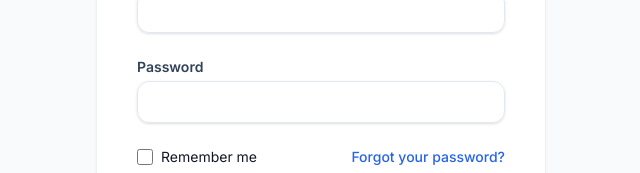
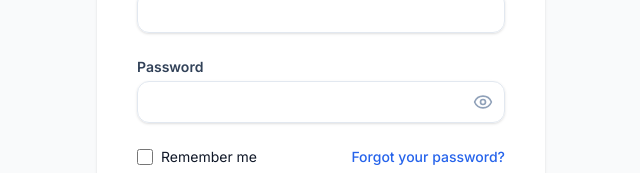
Before and after one commit to kadioko/KodiFlow, a Next.js app: page /auth/login in a window 1280 px wide. Shown: the part 330-503 px from the top of the page, without its empty margins (319-959 px from the left). Built offline with nearby package versions, Linux system fonts and the light colour scheme.

Commit message:
Add login password visibility toggle

```diff
--- a/src/app/auth/login/page.tsx
+++ b/src/app/auth/login/page.tsx
@@ -4,11 +4,13 @@
 import { useRouter } from 'next/navigation'
 import Link from 'next/link'
 import { createClient } from '@/lib/supabase/client'
+import { Eye, EyeOff } from 'lucide-react'
 
 export default function LoginPage() {
   const router = useRouter()
   const [email, setEmail] = useState('')
   const [password, setPassword] = useState('')
+  const [showPassword, setShowPassword] = useState(false)
   const [loading, setLoading] = useState(false)
   const [error, setError] = useState('')
 
@@ -62,16 +64,26 @@
           <label htmlFor="password" className="label">
             Password
           </label>
+          <div className="relative">
             <input
               id="password"
               name="password"
-            type="password"
+              type={showPassword ? 'text' : 'password'}
               autoComplete="current-password"
               required
               value={password}
               onChange={(e) => setPassword(e.target.value)}
-            className="input"
+              className="input pr-12"
             />
+            <button
+              type="button"
+              onClick={() => setShowPassword((current) => !current)}
+              className="absolute inset-y-0 right-0 flex items-center px-3 text-slate-400 hover:text-slate-700"
+              aria-label={showPassword ? 'Hide password' : 'Show password'}
+            >
+              {showPassword ? <EyeOff className="h-5 w-5" /> : <Eye className="h-5 w-5" />}
+            </button>
+          </div>
         </div>
 
         <div className="flex items-center justify-between">
```
Lines whose indentation alone changed are shown as unchanged.
